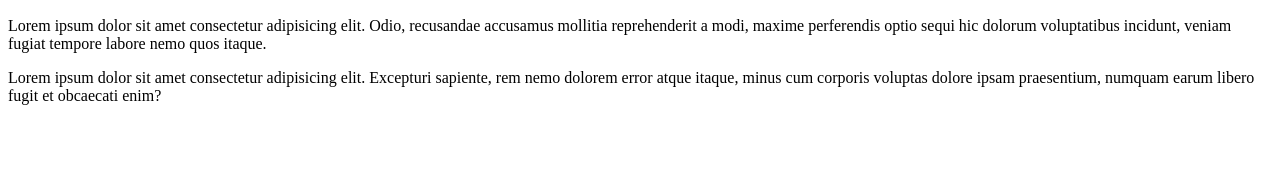
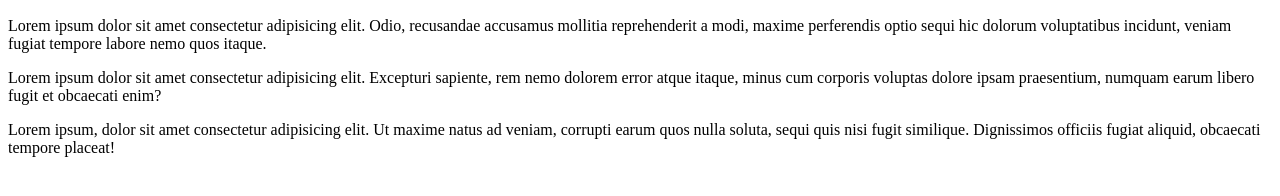
Before and after one commit to umm4me/my-first-repo, a plain HTML site: page index.html in a window 1280 px wide. Shown: the part 110-306 px from the top of the page. Drawn offline with Linux system fonts and the light colour scheme.

Commit message:
added a para

```diff
--- a/index.html
+++ b/index.html
@@ -13,5 +13,7 @@
         Lorem ipsum dolor sit amet consectetur adipisicing elit. Odio, recusandae accusamus mollitia reprehenderit a modi, maxime perferendis optio sequi hic dolorum voluptatibus incidunt, veniam fugiat tempore labore nemo quos itaque.
     </p>
     <p>Lorem ipsum dolor sit amet consectetur adipisicing elit. Excepturi sapiente, rem nemo dolorem error atque itaque, minus cum corporis voluptas dolore ipsam praesentium, numquam earum libero fugit et obcaecati enim?</p>
+    <p>Lorem ipsum, dolor sit amet consectetur adipisicing elit. Ut maxime natus ad veniam, corrupti earum quos nulla soluta, sequi quis nisi fugit similique. Dignissimos officiis fugiat aliquid, obcaecati tempore placeat!</p>
+
 </body>
 </html>
```
